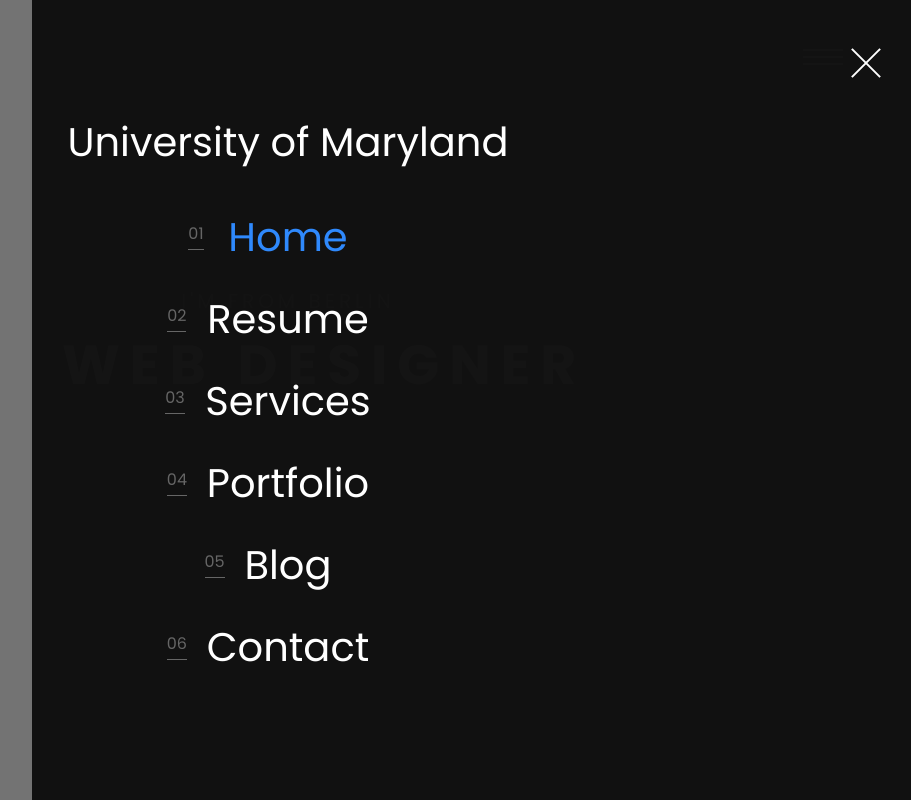
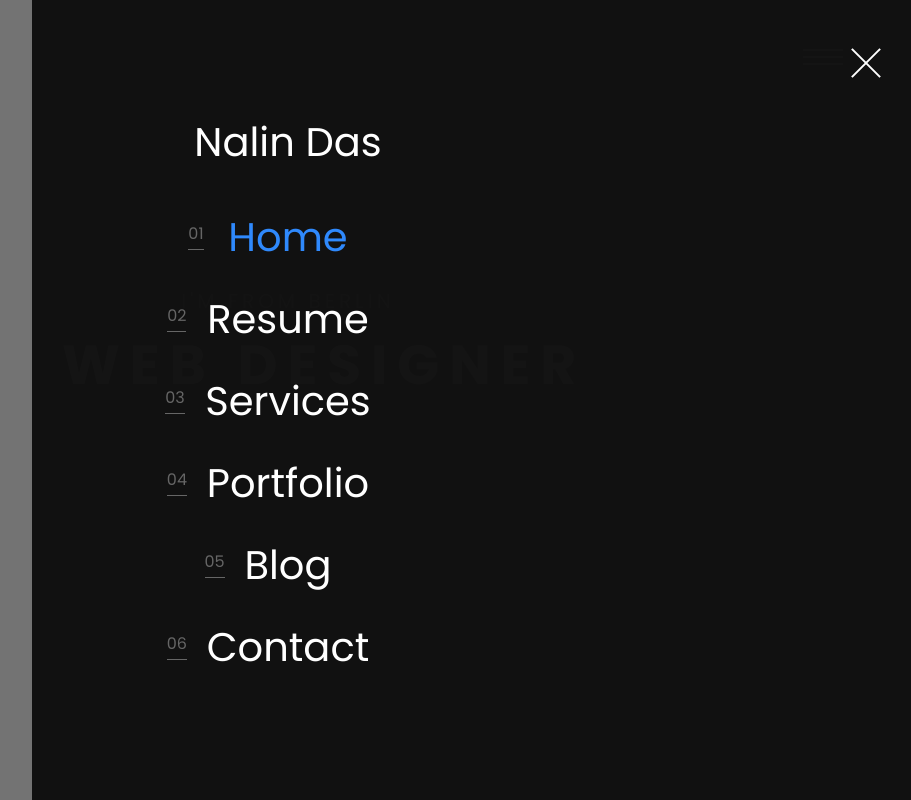
Before and after one commit to nalindas9/nalindas.github.io, a plain HTML site: page index.html in a window 1280 px wide. Both pictures are taken after a click on the link 1175 px from the left and 52 px from the top of the page. Shown: the whole page, without its empty margins (352-1263 px from the left). Drawn offline with nearby package versions, Linux system fonts and the light colour scheme; some packages are replaced by stand-ins of ours; no server answers; grey boxes are pictures that could not be loaded; files whose address does not match are found by name.

Commit message:
Change logo

```diff
--- a/index.html
+++ b/index.html
@@ -41,7 +41,7 @@
         <div class="colorlib-table-cell js-fullheight">
           <div class="row no-gutters">
             <div class="col-md-12 text-center">
-              <h1 class="mb-4"><a href="index.html" class="logo">University of Maryland</a></h1>
+              <h1 class="mb-4"><a href="index.html" class="logo">Nalin Das</a></h1>
               <ul>
                 <li class="active"><a href="index.html"><span><small>01</small>Home</span></a></li>
                 <li><a href="about.html"><span><small>02</small>Resume</span></a></li>
```
Also changed, not shown: images/person_1.jpg (added), images/person_1.png (deleted).
